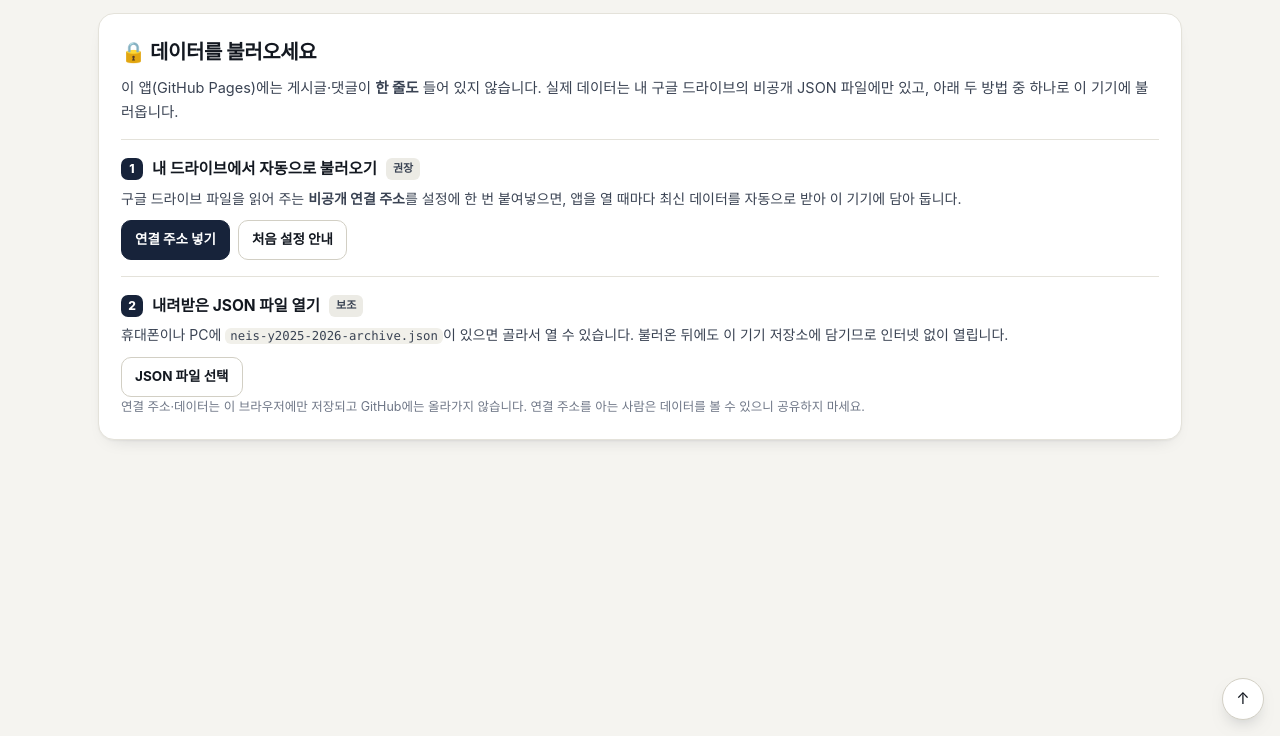
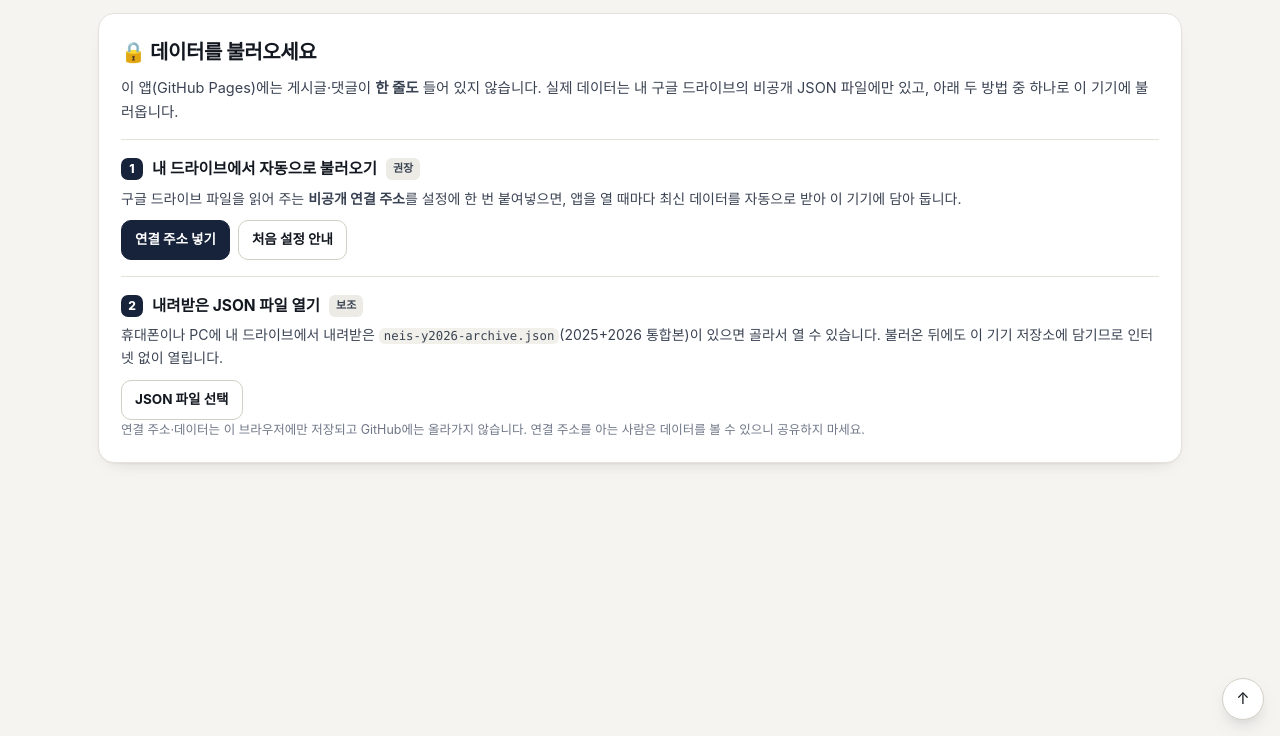
Before and after one commit to wjoehasa-eng/neis-archive, a plain HTML site: page index.html in a window 1280 px wide. Shown: the part 64-800 px from the top of the page. Drawn offline with Linux system fonts and the light colour scheme.

Commit message:
안내 문구 — 드라이브 파일 이름(neis-y2026-archive.json)과 통합본 표기를 맞춤

```diff
--- a/index.html
+++ b/index.html
@@ -45,7 +45,7 @@
     </div>
     <div class="way">
       <div class="wayhead"><span class="num">2</span><h3>내려받은 JSON 파일 열기</h3><span class="bdg">보조</span></div>
-      <p>휴대폰이나 PC에 <code>neis-y2025-2026-archive.json</code>이 있으면 골라서 열 수 있습니다. 불러온 뒤에도 이 기기 저장소에 담기므로 인터넷 없이 열립니다.</p>
+      <p>휴대폰이나 PC에 내 드라이브에서 내려받은 <code>neis-y2026-archive.json</code>(2025+2026 통합본)이 있으면 골라서 열 수 있습니다. 불러온 뒤에도 이 기기 저장소에 담기므로 인터넷 없이 열립니다.</p>
       <div class="waybtns"><button class="btn" type="button" id="btnSetupFile">JSON 파일 선택</button></div>
     </div>
     <p class="mini">연결 주소·데이터는 이 브라우저에만 저장되고 GitHub에는 올라가지 않습니다. 연결 주소를 아는 사람은 데이터를 볼 수 있으니 공유하지 마세요.</p>
```
